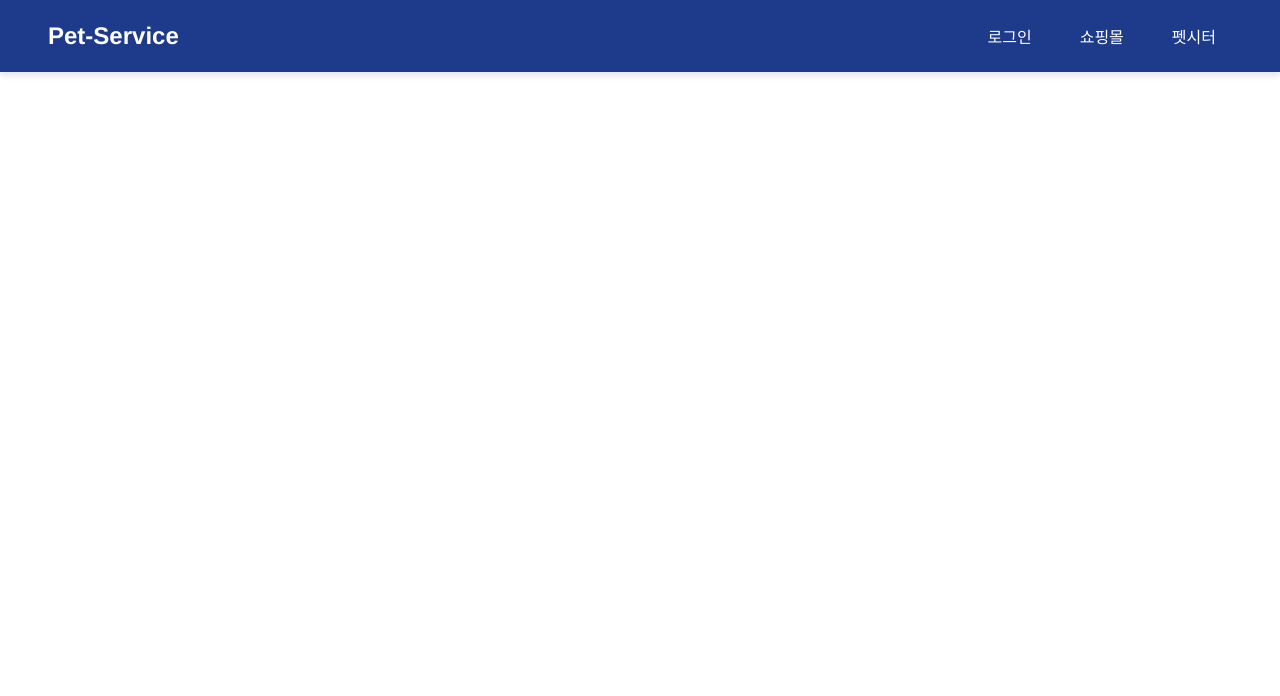
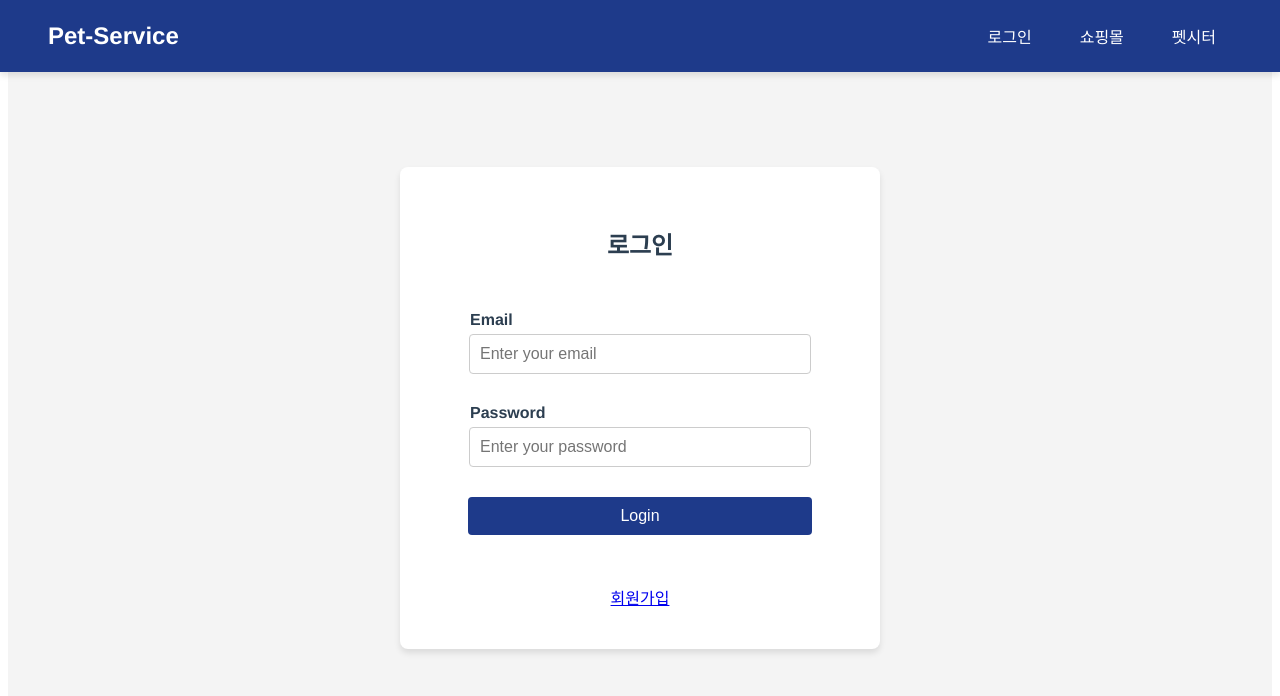
Before and after one commit to shunny822/pet-service-FE, a Vue app in the folder pet-service/: page /login in a window 1280 px wide. Shown: the top 696 px of the page. Built offline with nearby package versions, Linux system fonts and the light colour scheme.

Commit message:
feat: login

```diff
--- /dev/null
+++ b/pet-service/src/common/constant.js
@@ -0,0 +1 @@
+export const SERVER_URL = 'http://localhost:8080/api/v1'
--- a/pet-service/src/router/index.js
+++ b/pet-service/src/router/index.js
@@ -1,5 +1,6 @@
 import { createRouter, createWebHistory } from 'vue-router'
 import HomeView from '../views/HomeView.vue'
+import LoginView from '@/views/LoginView.vue'
 
 const router = createRouter({
   history: createWebHistory(import.meta.env.BASE_URL),
@@ -9,14 +10,11 @@ const router = createRouter({
       name: 'home',
       component: HomeView,
     },
-    // {
-    //   path: '/about',
-    //   name: 'about',
-    //   // route level code-splitting
-    //   // this generates a separate chunk (About.[hash].js) for this route
-    //   // which is lazy-loaded when the route is visited.
-    //   component: () => import('../views/AboutView.vue'),
-    // },
+    {
+      path: '/login',
+      name: 'login',
+      component: LoginView,
+    },
   ],
 })
 
--- /dev/null
+++ b/pet-service/src/views/LoginView.vue
@@ -0,0 +1,133 @@
+<script>
+import { SERVER_URL } from '@/common/constant';
+
+export default {
+data() {
+    return {
+    email: '',
+    password: ''
+    };
+},
+methods: {
+    async handleLogin() {
+      const requestData = {
+        email: this.email,
+        password: this.password
+      };
+
+      try {
+        const response = await fetch(SERVER_URL + '/auth/login', {
+          method: 'POST',
+          headers: {
+            'Content-Type': 'application/json',
+          },
+          body: JSON.stringify(requestData)
+        });
+
+        if (!response.ok) {
+          throw new Error('Login failed with status: ' + response.status);
+        }
+
+        // TODO: 토큰 처리
+        // const data = await response.json();
+        // localStorage.setItem('authToken', data.token);
+        this.$router.push('/');
+      } catch (error) {
+        console.log(error)
+        alert('Invalid email or password. Please try again.');
+      }
+    }
+}
+};
+</script>
+
+<template>
+    <div class="login-container">
+      <div class="login-box">
+        <h2>로그인</h2>
+        <form @submit.prevent="handleLogin">
+          <div class="input-group">
+            <label for="email">Email</label>
+            <input type="email" id="email" v-model="email" required placeholder="Enter your email" />
+          </div>
+          <div class="input-group">
+            <label for="password">Password</label>
+            <input type="password" id="password" v-model="password" required placeholder="Enter your password" />
+          </div>
+          <button type="submit" class="login-btn">Login</button>
+        </form>
+        <a href="/signup">회원가입</a>
+      </div>
+    </div>
+</template>
+
+<style scoped>
+/* 전체 화면을 꽉 채우는 로그인 컨테이너 */
+.login-container {
+  display: flex;
+  justify-content: center;
+  align-items: center;
+  height: 100vh;
+  background-color: #f4f4f4;
+}
+
+/* 로그인 박스 스타일 */
+.login-box {
+  background-color: #fff;
+  padding: 40px;
+  border-radius: 8px;
+  box-shadow: 0 4px 6px rgba(0, 0, 0, 0.1);
+  width: 100%;
+  max-width: 400px;
+}
+
+/* 제목 스타일 */
+h2 {
+  text-align: center;
+  margin-bottom: 50px;
+  font-size: 24px;
+}
+
+/* 입력 그룹 스타일 */
+.input-group {
+  margin-bottom: 30px;
+}
+
+.input-group label {
+  display: block;
+  font-weight: bold;
+  margin-bottom: 5px;
+  margin-left: 30px;
+  text-align: left;
+}
+
+.input-group input {
+  width: 20rem;
+  padding: 10px;
+  border: 1px solid #ccc;
+  border-radius: 4px;
+  font-size: 16px;
+}
+
+.input-group input:focus {
+  outline: none;
+  border-color: #1e3a8a; /* Focus 시 파란색 */
+}
+
+/* 로그인 버튼 스타일 */
+.login-btn {
+  width: 21.5rem;
+  padding: 10px;
+  background-color: #1e3a8a;
+  color: white;
+  border: none;
+  border-radius: 4px;
+  font-size: 16px;
+  cursor: pointer;
+  margin-bottom: 50px;
+}
+
+.login-btn:hover {
+  background-color: #1d335a; /* Hover 시 색상 변경 */
+}
+</style>
```
